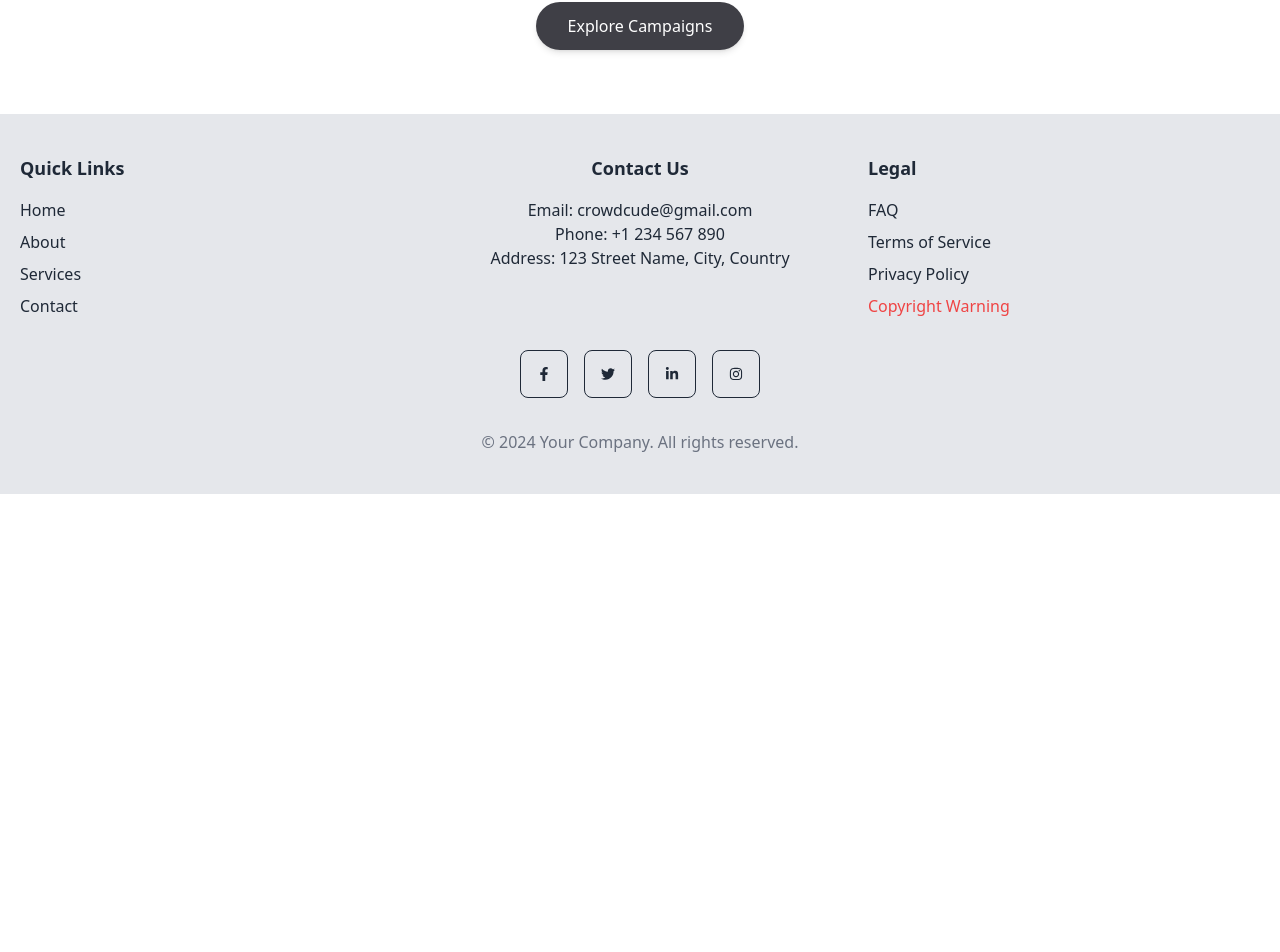
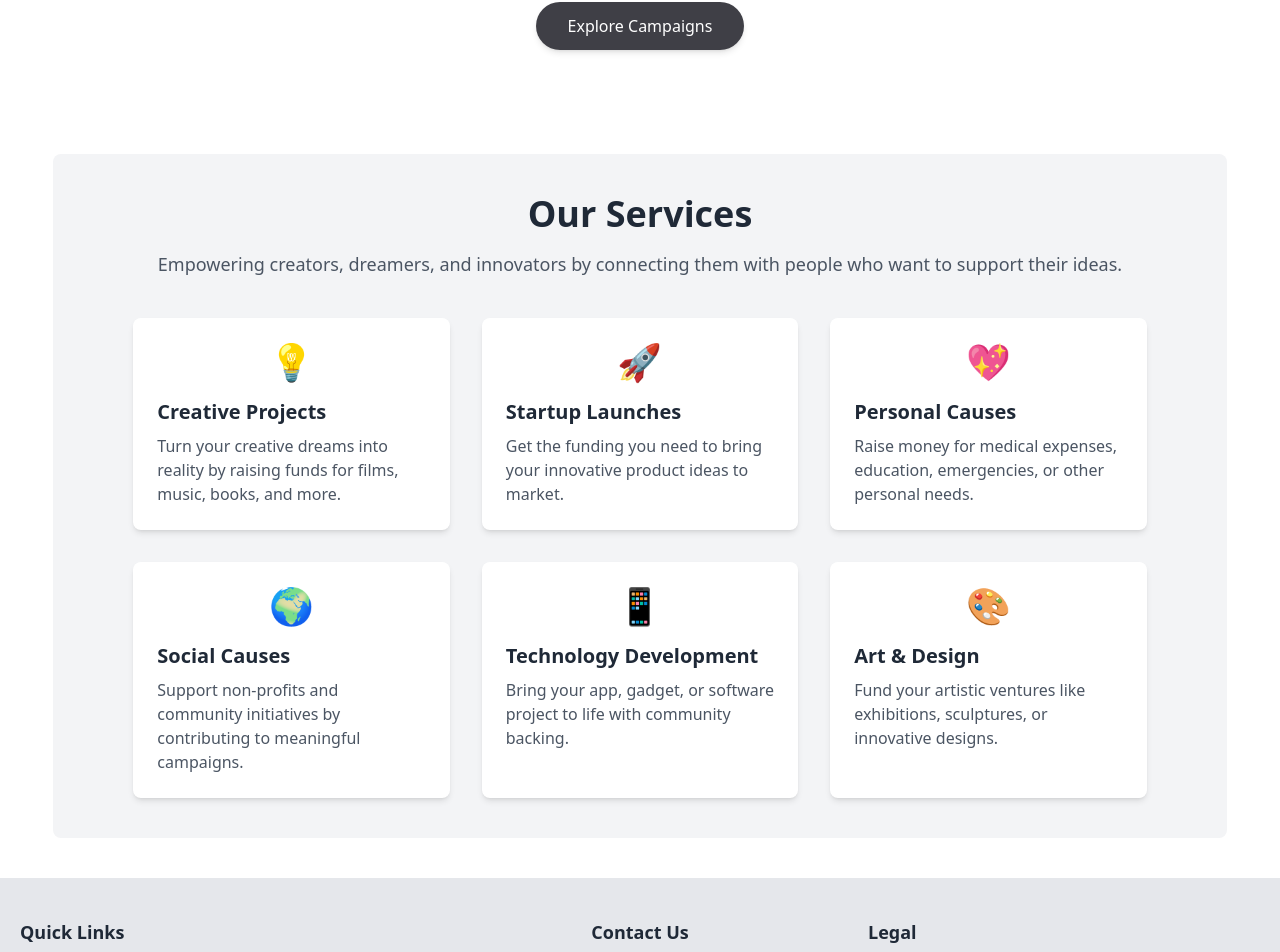
Before and after one commit to Mthe001/Crowd-Cube, a React (Vite) app: page / in a window 1280 px wide. Shown: the part 1841-2793 px from the top of the page. Before the commit the page ends 2335 px from the top, so only its background shows below. Built offline with nearby package versions, Linux system fonts and the light colour scheme; no server answers.

Commit message:
fix:service-bg-color

```diff
--- a/src/components/Home.jsx
+++ b/src/components/Home.jsx
@@ -3,6 +3,7 @@ import Header from './Header';
 import About from './About';
 import Navbar from './Navbar';
 import Footer from './Footer';
+import Service from './Service';
 
 const Home = () => {
     return (
@@ -14,6 +15,10 @@ const Home = () => {
                 <About />
             </section>
 
+            <section>
+                <Service />
+            </section>
+
 
         </div>
     );
--- a/src/components/Service.jsx
+++ b/src/components/Service.jsx
@@ -35,7 +35,7 @@ const Service = () => {
     ];
 
     return (
-        <div className="min-h-screen bg-gray-100 dark:bg-gray-900 py-10">
+        <div className=" my-10 bg-gray-100 dark:bg-zinc-900 py-10 rounded-lg">
             <div className="container mx-auto px-6 lg:px-20">
                 {/* Header Section */}
                 <div className="text-center mb-10">
@@ -52,10 +52,10 @@ const Service = () => {
                     {services.map((service, index) => (
                         <div
                             key={index}
-                            className="p-6 bg-white dark:bg-gray-800 rounded-lg shadow-md hover:shadow-xl transition-transform transform hover:scale-105"
+                            className="p-6 bg-white dark:bg-zinc-800 rounded-lg shadow-md hover:shadow-xl transition-transform transform hover:scale-105"
                         >
                             <div
-                                className="flex items-center justify-center mb-4 tooltip tooltip-top"
+                                className="flex items-center justify-center cursor-pointer mb-4 tooltip tooltip-top"
                                 data-tip={service.title}
                             >
                                 <span className="text-4xl">{service.icon}</span>
```
